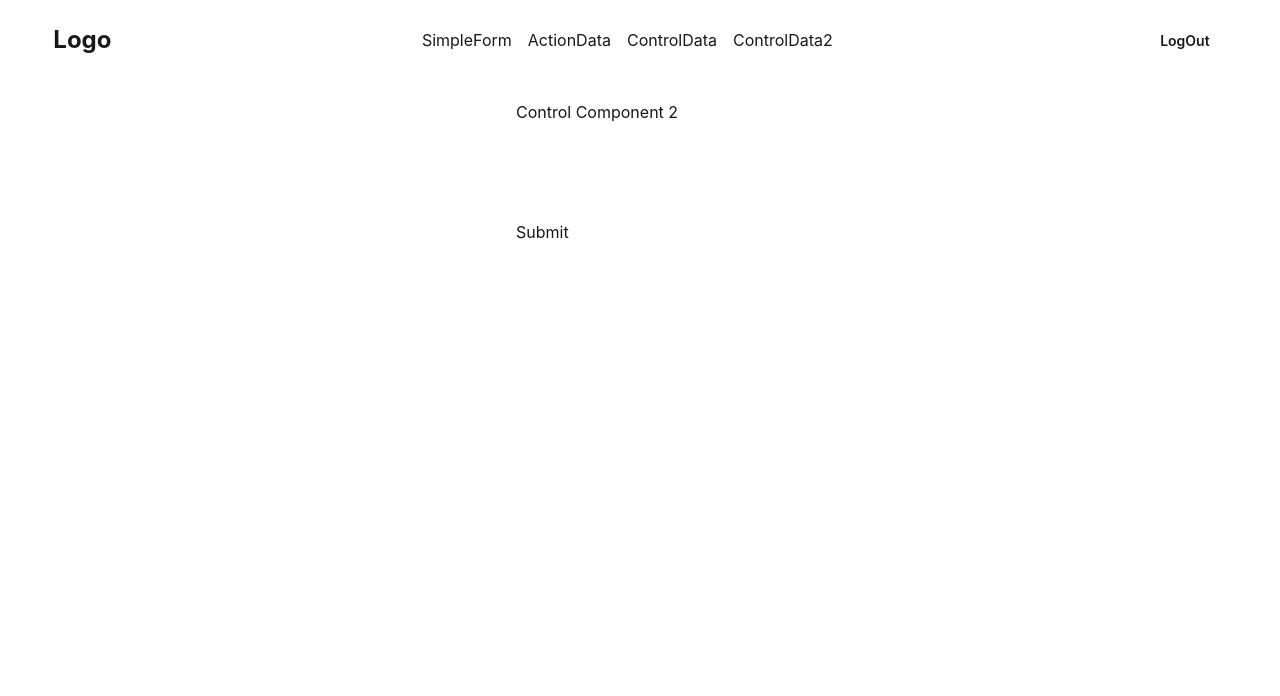
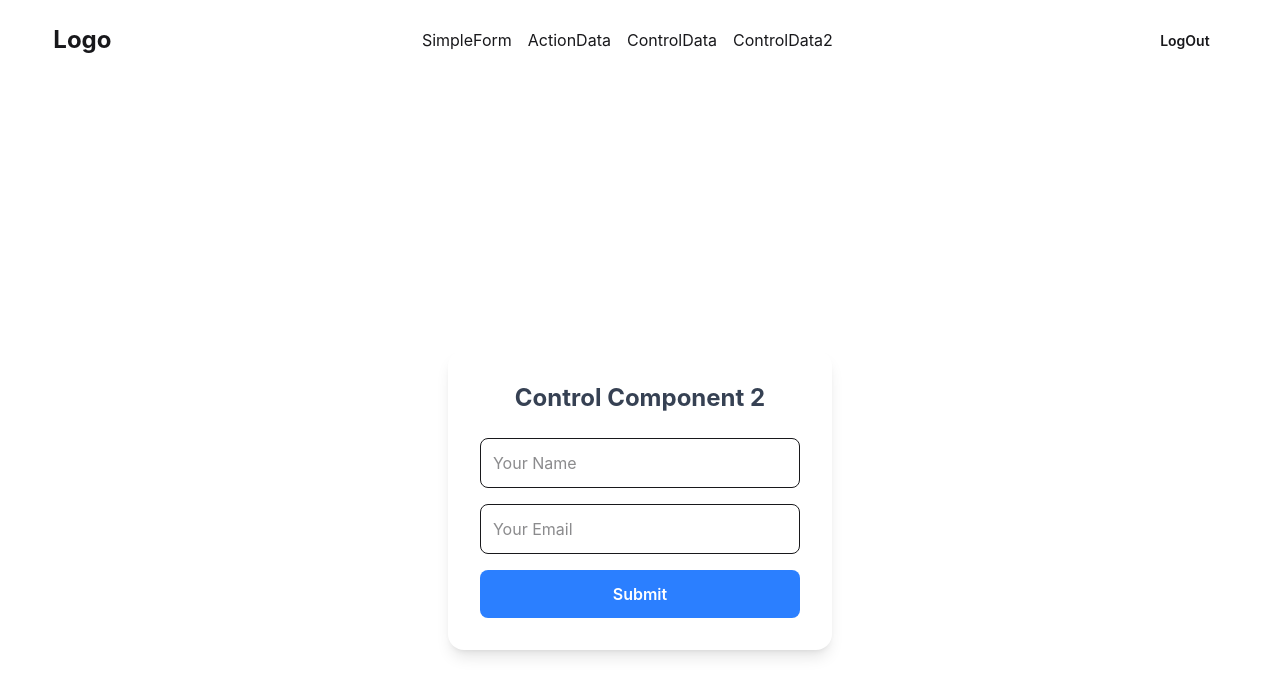
Before and after one commit to asik247/simple-react-form, a React (Vite) app: page /controlData2 in a window 1280 px wide. Shown: the top 696 px of the page. Built offline with nearby package versions, Linux system fonts and the light colour scheme.

Commit message:
all react form design done

```diff
--- a/src/Components/ControlComponent/ControlComponent.jsx
+++ b/src/Components/ControlComponent/ControlComponent.jsx
@@ -18,9 +18,7 @@ const ControlComponent = () => {
                 <h1 className="text-2xl font-bold text-center text-gray-700 mb-6">
                     UseState Control Form
                 </h1>
-                <h1 className="text-2xl font-bold text-center text-gray-700 mb-6">
-                    UseState Control Form
-                </h1>
+
 
 
                 <form onSubmit={handle} className="space-y-4">
--- a/src/Components/ControlComponent2/ControlComponent2.jsx
+++ b/src/Components/ControlComponent2/ControlComponent2.jsx
@@ -1,28 +1,55 @@
 import React, { useState } from 'react';
 
 const ControlComponent2 = () => {
-    // useSate code here;
-    const [myName,setMyName] = useState('');
-    const [myEmail,setMyEmail] = useState('');
+    const [myName, setMyName] = useState('');
+    const [myEmail, setMyEmail] = useState('');
 
-    // handle funk code here now;
-    const handleSubmit = (e)=>{
+    const handleSubmit = (e) => {
         e.preventDefault();
-        console.log(myEmail,myName);
+        console.log(myName, myEmail);
+        // Submit করার পরে input clear করতে চাইলে:
+        setMyName('');
+        setMyEmail('');
     }
 
+    return (
+        <div className="flex items-center justify-center min-h-screen ">
 
-    return (
-        <div>
-            <h1>Control Component 2</h1>
-            <form onSubmit={handleSubmit}>
-                <input type="text" value={myName} onChange={(e)=>setMyName(e.target.value)} />
-                <br /><br />
+            <div className="bg-white shadow-lg rounded-2xl p-8 w-96">
 
-                <input type="email" value={myEmail} onChange={(e)=>setMyEmail(e.target.value)} />
-                <br /><br />
-                <button>Submit</button>
-            </form>
+                <h1 className="text-2xl font-bold text-center text-gray-700 mb-6">
+                    Control Component 2
+                </h1>
+
+                <form onSubmit={handleSubmit} className="space-y-4">
+
+                    <input
+                        type="text"
+                        value={myName}
+                        onChange={(e) => setMyName(e.target.value)}
+                        placeholder="Your Name"
+                        className="w-full p-3 border rounded-lg focus:outline-none focus:ring-2 focus:ring-blue-400"
+                    />
+
+                    <input
+                        type="email"
+                        value={myEmail}
+                        onChange={(e) => setMyEmail(e.target.value)}
+                        placeholder="Your Email"
+                        className="w-full p-3 border rounded-lg focus:outline-none focus:ring-2 focus:ring-blue-400"
+                    />
+
+                    <button
+                        type="submit"
+                        className="w-full bg-blue-500 text-white py-3 rounded-lg font-semibold hover:bg-blue-600 transition"
+                    >
+                        Submit
+                    </button>
+
+                </form>
+
+            </div>
+
         </div>
     );
 };
```
